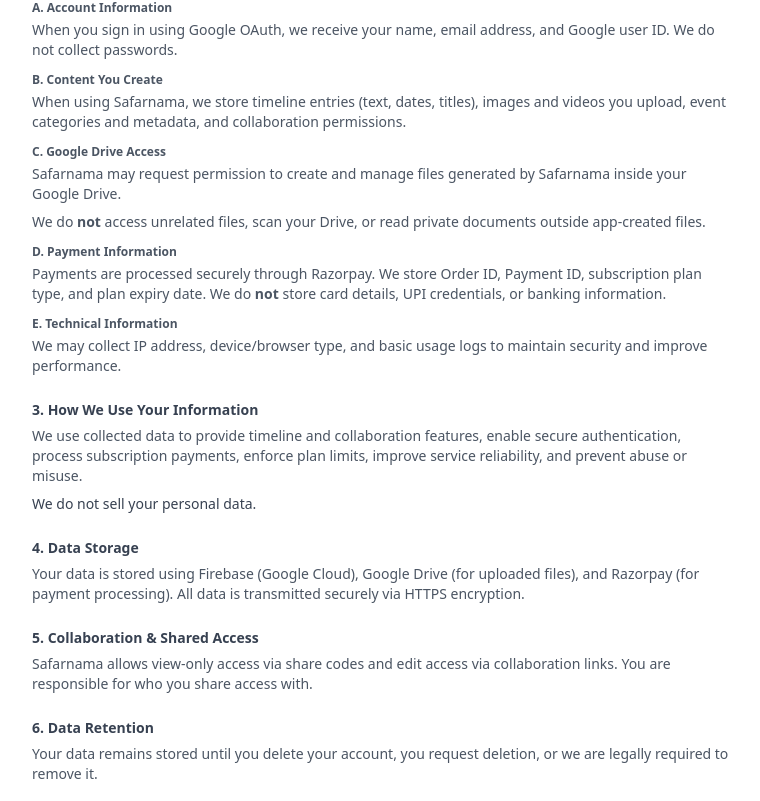
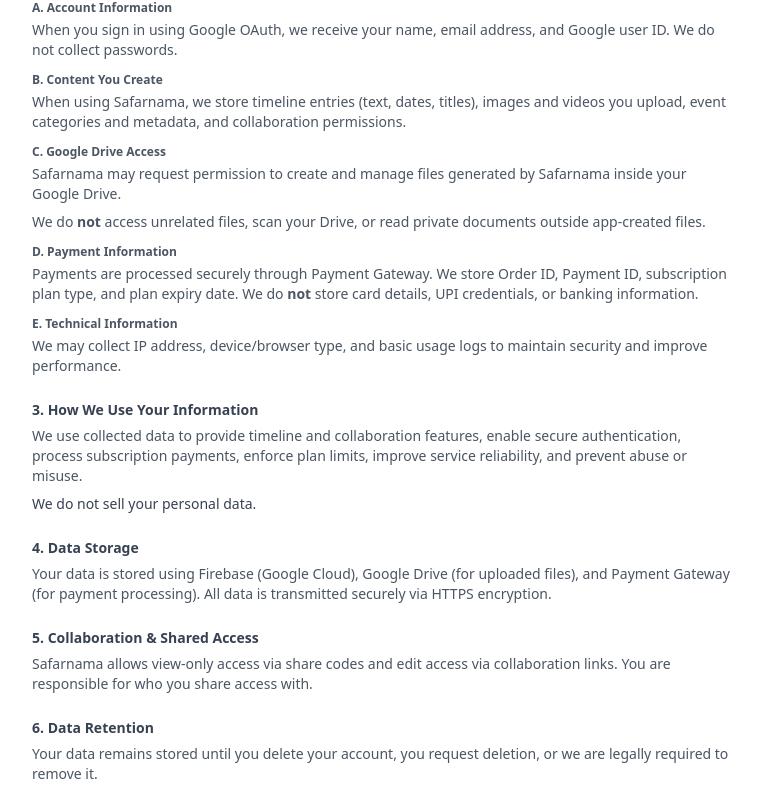
Before and after one commit to vennyvirtuoso/story-timeline_public, a React (Vite) app: page /privacy in a window 1280 px wide. Shown: the part 395-1196 px from the top of the page, without its empty margins (258-1018 px from the left). Built offline with nearby package versions, Linux system fonts and the light colour scheme; no server answers.

Commit message:
removed razorpay

```diff
--- a/src/pages/Privacy.jsx
+++ b/src/pages/Privacy.jsx
@@ -30,7 +30,7 @@ export default function Privacy() {
             <p className="text-sm">Safarnama may request permission to create and manage files generated by Safarnama inside your Google Drive.</p>
             <p className="text-sm mt-2">We do <strong>not</strong> access unrelated files, scan your Drive, or read private documents outside app-created files.</p>
             <h3 className="text-xs font-semibold text-gray-600 mt-3 mb-1">D. Payment Information</h3>
-            <p className="text-sm">Payments are processed securely through Razorpay. We store Order ID, Payment ID, subscription plan type, and plan expiry date. We do <strong>not</strong> store card details, UPI credentials, or banking information.</p>
+            <p className="text-sm">Payments are processed securely through Payment Gateway. We store Order ID, Payment ID, subscription plan type, and plan expiry date. We do <strong>not</strong> store card details, UPI credentials, or banking information.</p>
             <h3 className="text-xs font-semibold text-gray-600 mt-3 mb-1">E. Technical Information</h3>
             <p className="text-sm">We may collect IP address, device/browser type, and basic usage logs to maintain security and improve performance.</p>
           </section>
@@ -43,7 +43,7 @@ export default function Privacy() {
 
           <section>
             <h2 className="text-sm font-semibold text-gray-700 mb-1.5">4. Data Storage</h2>
-            <p className="text-sm">Your data is stored using Firebase (Google Cloud), Google Drive (for uploaded files), and Razorpay (for payment processing). All data is transmitted securely via HTTPS encryption.</p>
+            <p className="text-sm">Your data is stored using Firebase (Google Cloud), Google Drive (for uploaded files), and Payment Gateway (for payment processing). All data is transmitted securely via HTTPS encryption.</p>
           </section>
 
           <section>
--- a/src/pages/Refund.jsx
+++ b/src/pages/Refund.jsx
@@ -15,7 +15,7 @@ export default function Refund() {
         <div className="text-gray-600 leading-relaxed space-y-6">
           <section>
             <h2 className="text-sm font-semibold text-gray-700 mb-1.5">Subscription Payments</h2>
-            <p className="text-sm">All payments are processed securely via Razorpay.</p>
+            <p className="text-sm">All payments are processed securely via Payment Gateway.</p>
           </section>
           <section>
             <h2 className="text-sm font-semibold text-gray-700 mb-1.5">Refund Eligibility</h2>
--- a/src/pages/Terms.jsx
+++ b/src/pages/Terms.jsx
@@ -40,7 +40,7 @@ export default function Terms() {
           </section>
           <section>
             <h2 className="text-sm font-semibold text-gray-700 mb-1.5">7. Subscription & Billing</h2>
-            <p className="text-sm">Paid plans are processed through Razorpay. Plans may be monthly or yearly. Downgrading limits access but does not delete stored content.</p>
+            <p className="text-sm">Paid plans are processed through Payment Gateway. Plans may be monthly or yearly. Downgrading limits access but does not delete stored content.</p>
           </section>
           <section>
             <h2 className="text-sm font-semibold text-gray-700 mb-1.5">8. Refund Policy</h2>
```
